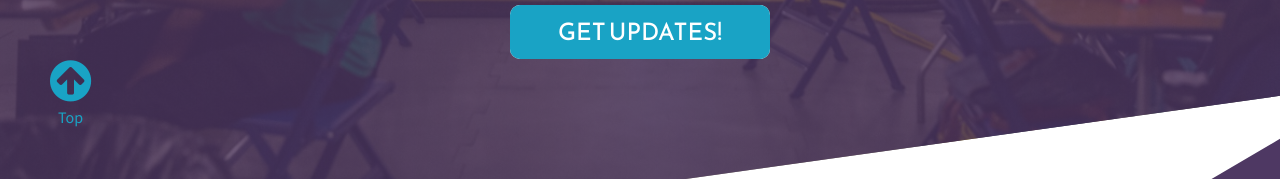
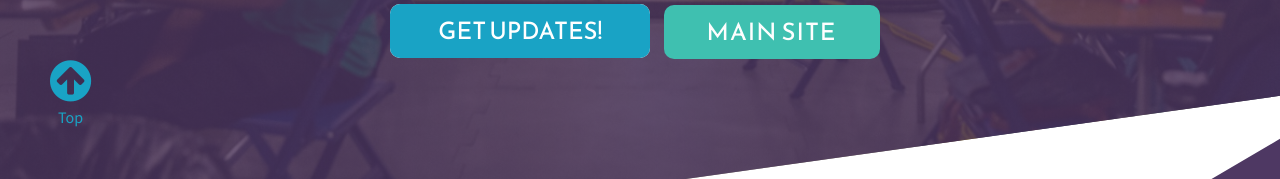
Before and after one commit to SDHacks/HackDay2017, a website: page index.html in a window 1280 px wide. Shown: the part 621-800 px from the top of the page. Drawn offline with nearby package versions, Linux system fonts and the light colour scheme.

Commit message:
Add main site link

```diff
--- a/index.html
+++ b/index.html
@@ -77,6 +77,7 @@
               </form>
               <!-- <a class="sd-button button sd-button--unfixed" href="https://hackday2017.devpost.com" target="_blank">Submit Your Hack!</a> -->
 <!--               <a class="sd-button button success" href="https://tesc.typeform.com/to/cXwqkW">Mentor</a> -->
+              <a class="sd-button button success" href="https://www.sdhacks.io">Main Site</a>
             </div>
           </div>
         </div>
--- a/scss/base.scss
+++ b/scss/base.scss
@@ -36,6 +36,7 @@ a {
   text-transform: uppercase;
   padding: 0 16px;
   border-radius: 10px;
+  border: none;
   background-color: $BLUE_1;
   font-family: $REEM_KUFI;
 
--- a/scss/pages/_updates.scss
+++ b/scss/pages/_updates.scss
@@ -74,3 +74,7 @@
     display: none;
   }
 }
+#update_signup {
+  position: relative;
+  top: 3px;
+}
```
Also changed, not shown: css/main.css, 1 other file.
